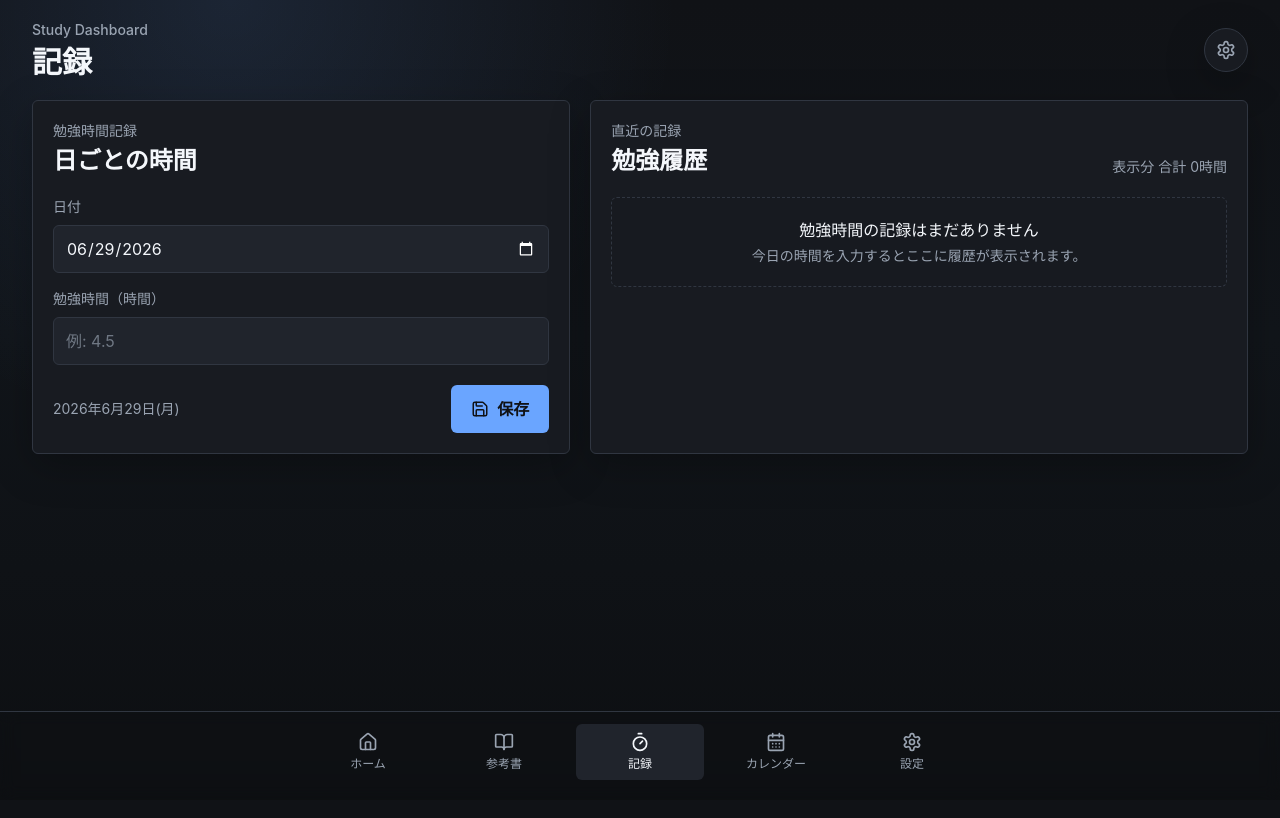
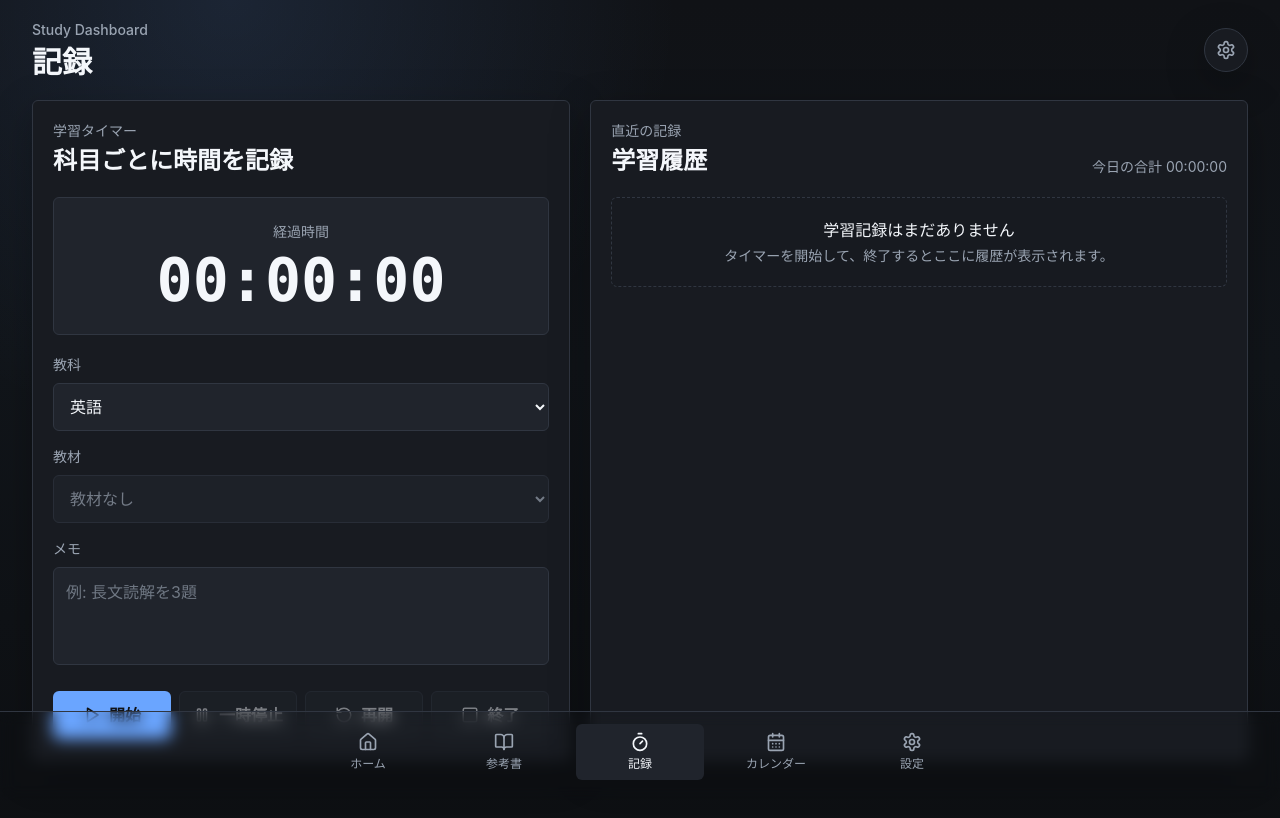
Before and after one commit to taiyo-yurasis/StudyDashBoard, a Next.js app: page / in a window 1280 px wide. Both pictures are taken after a click on the button "記録". Shown: the top 818 px of the page. Built offline with nearby package versions, Linux system fonts and the light colour scheme.

Commit message:
タイマー機能追加

```diff
--- a/components/shared/SubjectSelect.tsx
+++ b/components/shared/SubjectSelect.tsx
@@ -23,15 +23,17 @@ type SubjectSelectProps = {
   value: Subject;
   onChange: (subject: Subject) => void;
   label?: string;
+  disabled?: boolean;
 };
 
-export function SubjectSelect({ value, onChange, label = "教科" }: SubjectSelectProps) {
+export function SubjectSelect({ value, onChange, label = "教科", disabled = false }: SubjectSelectProps) {
   return (
     <label className="block">
       <span className="mb-2 block text-sm font-medium text-muted">{label}</span>
       <select
         value={value}
         onChange={(event) => onChange(event.target.value as Subject)}
+        disabled={disabled}
         className="h-12 w-full rounded-md border border-line bg-panelSoft px-3 text-base text-ink outline-none focus:border-accent"
       >
         {subjects.map((subject) => (
--- a/components/study/StudyHistory.tsx
+++ b/components/study/StudyHistory.tsx
@@ -2,32 +2,69 @@
 
 import { EmptyState } from "@/components/shared/EmptyState";
 import type { StudyData } from "@/types/study";
-import { formatJapaneseDate } from "@/utils/date";
-import { formatHours } from "@/utils/progress";
+import { formatJapaneseDate, todayKey } from "@/utils/date";
+import { formatDurationHms, formatHours } from "@/utils/progress";
 
 type StudyHistoryProps = {
   data: StudyData;
 };
 
+function formatClockTime(value: string): string {
+  return new Intl.DateTimeFormat("ja-JP", {
+    hour: "2-digit",
+    minute: "2-digit"
+  }).format(new Date(value));
+}
+
 export function StudyHistory({ data }: StudyHistoryProps) {
-  const records = [...data.records].sort((a, b) => b.date.localeCompare(a.date)).slice(0, 14);
-  const total = records.reduce((sum, record) => sum + record.hours, 0);
+  const today = todayKey();
+  const sessions = [...data.studySessions]
+    .sort((a, b) => b.startTime.localeCompare(a.startTime))
+    .slice(0, 14);
+  const todaySessionSeconds = data.studySessions
+    .filter((session) => session.date === today)
+    .reduce((sum, session) => sum + session.durationSeconds, 0);
+  const todayRecord = data.records.find((record) => record.date === today);
+  const todayTotalSeconds =
+    todaySessionSeconds > 0 ? todaySessionSeconds : Math.round((todayRecord?.hours ?? 0) * 3600);
+  const legacyRecords = [...data.records].sort((a, b) => b.date.localeCompare(a.date)).slice(0, 14);
 
   return (
     <section className="rounded-md border border-line bg-panel p-5 shadow-subtle">
       <div className="flex flex-wrap items-end justify-between gap-3">
         <div>
           <p className="text-sm font-medium text-muted">直近の記録</p>
-          <h2 className="mt-1 text-2xl font-semibold text-ink">勉強履歴</h2>
+          <h2 className="mt-1 text-2xl font-semibold text-ink">学習履歴</h2>
         </div>
-        <p className="text-sm text-muted">表示分 合計 {formatHours(total)}</p>
+        <p className="text-sm text-muted">今日の合計 {formatDurationHms(todayTotalSeconds)}</p>
       </div>
 
       <div className="mt-5 space-y-3">
-        {records.length === 0 ? (
-          <EmptyState title="勉強時間の記録はまだありません" description="今日の時間を入力するとここに履歴が表示されます。" />
-        ) : (
-          records.map((record) => (
+        {sessions.length > 0 ? (
+          sessions.map((session) => (
+            <article key={session.id} className="rounded-md border border-line bg-panelSoft p-4">
+              <div className="flex flex-wrap items-start justify-between gap-3">
+                <div className="min-w-0">
+                  <p className="text-sm font-medium text-muted">{formatJapaneseDate(session.date)}</p>
+                  <h3 className="mt-1 truncate text-lg font-semibold text-ink">
+                    {session.subject}
+                    {session.bookTitle ? ` / ${session.bookTitle}` : ""}
+                  </h3>
+                </div>
+                <p className="font-mono text-2xl font-semibold tabular-nums text-accent">
+                  {formatDurationHms(session.durationSeconds)}
+                </p>
+              </div>
+              <div className="mt-3 flex flex-wrap items-center gap-3 text-sm text-muted">
+                <span>
+                  {formatClockTime(session.startTime)} - {formatClockTime(session.endTime)}
+                </span>
+                {session.memo && <span className="truncate">{session.memo}</span>}
+              </div>
+            </article>
+          ))
+        ) : legacyRecords.length > 0 ? (
+          legacyRecords.map((record) => (
             <div
               key={record.date}
               className="flex items-center justify-between gap-4 rounded-md border border-line bg-panelSoft p-4"
@@ -36,6 +73,11 @@ export function StudyHistory({ data }: StudyHistoryProps) {
               <p className="text-xl font-semibold text-accent">{formatHours(record.hours)}</p>
             </div>
           ))
+        ) : (
+          <EmptyState
+            title="学習記録はまだありません"
+            description="タイマーを開始して、終了するとここに履歴が表示されます。"
+          />
         )}
       </div>
     </section>
--- a/components/study/StudyTimer.tsx
+++ b/components/study/StudyTimer.tsx
@@ -1,70 +1,192 @@
 "use client";
 
-import { Save } from "lucide-react";
-import { useEffect, useState } from "react";
-import type { StudyData } from "@/types/study";
-import { formatLongJapaneseDate, todayKey } from "@/utils/date";
+import { Pause, Play, RotateCcw, Square } from "lucide-react";
+import { useEffect, useMemo, useState } from "react";
+import { SubjectSelect } from "@/components/shared/SubjectSelect";
+import type { StudyData, Subject } from "@/types/study";
+import { toDateKey } from "@/utils/date";
+import { formatDurationHms } from "@/utils/progress";
 
 type StudyTimerProps = {
   data: StudyData;
 };
 
+type TimerStatus = "idle" | "running" | "paused";
+
 export function StudyTimer({ data }: StudyTimerProps) {
-  const [date, setDate] = useState(todayKey());
-  const [hours, setHours] = useState("");
+  const [subject, setSubject] = useState<Subject>("英語");
+  const [bookId, setBookId] = useState("");
+  const [memo, setMemo] = useState("");
+  const [status, setStatus] = useState<TimerStatus>("idle");
+  const [startTime, setStartTime] = useState<string | null>(null);
+  const [activeStartedAt, setActiveStartedAt] = useState<number | null>(null);
+  const [accumulatedSeconds, setAccumulatedSeconds] = useState(0);
+  const [nowMs, setNowMs] = useState(Date.now());
+  const [message, setMessage] = useState("");
+
+  const filteredBooks = useMemo(
+    () => data.books.filter((book) => book.subject === subject),
+    [data.books, subject]
+  );
+  const selectedBook = filteredBooks.find((book) => book.id === bookId);
+  const elapsedSeconds =
+    status === "running" && activeStartedAt
+      ? accumulatedSeconds + Math.floor((nowMs - activeStartedAt) / 1000)
+      : accumulatedSeconds;
 
   useEffect(() => {
-    const record = data.records.find((item) => item.date === date);
-    setHours(record ? String(record.hours) : "");
-  }, [data.records, date]);
+    if (bookId && !filteredBooks.some((book) => book.id === bookId)) {
+      setBookId("");
+    }
+  }, [bookId, filteredBooks]);
 
-  const save = () => {
-    const numericHours = Math.max(0, Number(hours) || 0);
-    data.setStudyHours(date, numericHours);
+  useEffect(() => {
+    if (status !== "running") {
+      return;
+    }
+
+    const intervalId = window.setInterval(() => setNowMs(Date.now()), 500);
+    return () => window.clearInterval(intervalId);
+  }, [status]);
+
+  const start = () => {
+    const now = new Date();
+    setStartTime(now.toISOString());
+    setActiveStartedAt(now.getTime());
+    setNowMs(now.getTime());
+    setAccumulatedSeconds(0);
+    setMessage("");
+    setStatus("running");
+  };
+
+  const pause = () => {
+    setAccumulatedSeconds(elapsedSeconds);
+    setActiveStartedAt(null);
+    setStatus("paused");
+  };
+
+  const resume = () => {
+    const now = Date.now();
+    setActiveStartedAt(now);
+    setNowMs(now);
+    setStatus("running");
+  };
+
+  const finish = () => {
+    if (!startTime) {
+      return;
+    }
+
+    const end = new Date();
+    const durationSeconds =
+      status === "running" && activeStartedAt
+        ? accumulatedSeconds + Math.floor((end.getTime() - activeStartedAt) / 1000)
+        : accumulatedSeconds;
+    const trimmedMemo = memo.trim();
+
+    data.addStudySession({
+      date: toDateKey(new Date(startTime)),
+      subject,
+      bookId: selectedBook?.id,
+      bookTitle: selectedBook?.title,
+      startTime,
+      endTime: end.toISOString(),
+      durationSeconds,
+      memo: trimmedMemo || undefined
+    });
+
+    setStatus("idle");
+    setStartTime(null);
+    setActiveStartedAt(null);
+    setAccumulatedSeconds(0);
+    setMemo("");
+    setMessage("学習記録を保存しました");
   };
 
   return (
     <section className="rounded-md border border-line bg-panel p-5 shadow-subtle">
       <div>
-        <p className="text-sm font-medium text-muted">勉強時間記録</p>
-        <h2 className="mt-1 text-2xl font-semibold text-ink">日ごとの時間</h2>
+        <p className="text-sm font-medium text-muted">学習タイマー</p>
+        <h2 className="mt-1 text-2xl font-semibold text-ink">科目ごとに時間を記録</h2>
+      </div>
+
+      <div className="mt-5 rounded-md border border-line bg-panelSoft px-4 py-6 text-center">
+        <p className="text-sm font-medium text-muted">経過時間</p>
+        <p className="mt-2 font-mono text-5xl font-semibold tabular-nums text-ink sm:text-6xl">
+          {formatDurationHms(elapsedSeconds)}
+        </p>
       </div>
 
       <div className="mt-5 grid gap-4">
+        <SubjectSelect value={subject} onChange={setSubject} disabled={status !== "idle"} />
         <label className="block">
-          <span className="mb-2 block text-sm font-medium text-muted">日付</span>
-          <input
-            type="date"
-            value={date}
-            onChange={(event) => setDate(event.target.value)}
-            className="h-12 w-full rounded-md border border-line bg-panelSoft px-3 text-base text-ink outline-none focus:border-accent"
-          />
+          <span className="mb-2 block text-sm font-medium text-muted">教材</span>
+          <select
+            value={bookId}
+            onChange={(event) => setBookId(event.target.value)}
+            disabled={status !== "idle" || filteredBooks.length === 0}
+            className="h-12 w-full rounded-md border border-line bg-panelSoft px-3 text-base text-ink outline-none focus:border-accent disabled:text-muted"
+          >
+            <option value="">教材なし</option>
+            {filteredBooks.map((book) => (
+              <option key={book.id} value={book.id}>
+                {book.title}
+              </option>
+            ))}
+          </select>
         </label>
         <label className="block">
-          <span className="mb-2 block text-sm font-medium text-muted">勉強時間（時間）</span>
-          <input
-            type="number"
-            min="0"
-            step="0.5"
-            value={hours}
-            onChange={(event) => setHours(event.target.value)}
-            placeholder="例: 4.5"
-            className="h-12 w-full rounded-md border border-line bg-panelSoft px-3 text-base text-ink outline-none placeholder:text-muted/65 focus:border-accent"
+          <span className="mb-2 block text-sm font-medium text-muted">メモ</span>
+          <textarea
+            value={memo}
+            onChange={(event) => setMemo(event.target.value)}
+            placeholder="例: 長文読解を3題"
+            rows={3}
+            className="w-full resize-none rounded-md border border-line bg-panelSoft px-3 py-3 text-base text-ink outline-none placeholder:text-muted/65 focus:border-accent"
           />
         </label>
       </div>
 
-      <div className="mt-5 flex flex-wrap items-center justify-between gap-3">
-        <p className="text-sm text-muted">{formatLongJapaneseDate(date)}</p>
+      <div className="mt-5 grid grid-cols-2 gap-2 sm:grid-cols-4">
         <button
           type="button"
-          onClick={save}
-          className="flex h-12 items-center justify-center gap-2 rounded-md bg-accent px-5 font-semibold text-surface"
+          onClick={start}
+          disabled={status !== "idle"}
+          className="flex h-12 items-center justify-center gap-2 rounded-md bg-accent px-3 font-semibold text-surface disabled:cursor-not-allowed disabled:opacity-45"
         >
-          <Save size={18} aria-hidden />
-          <span>保存</span>
+          <Play size={18} aria-hidden />
+          <span>開始</span>
+        </button>
+        <button
+          type="button"
+          onClick={pause}
+          disabled={status !== "running"}
+          className="flex h-12 items-center justify-center gap-2 rounded-md border border-line bg-panelSoft px-3 font-semibold text-ink disabled:cursor-not-allowed disabled:opacity-45"
+        >
+          <Pause size={18} aria-hidden />
+          <span>一時停止</span>
+        </button>
+        <button
+          type="button"
+          onClick={resume}
+          disabled={status !== "paused"}
+          className="flex h-12 items-center justify-center gap-2 rounded-md border border-line bg-panelSoft px-3 font-semibold text-ink disabled:cursor-not-allowed disabled:opacity-45"
+        >
+          <RotateCcw size={18} aria-hidden />
+          <span>再開</span>
+        </button>
+        <button
+          type="button"
+          onClick={finish}
+          disabled={status === "idle"}
+          className="flex h-12 items-center justify-center gap-2 rounded-md border border-line bg-panelSoft px-3 font-semibold text-ink disabled:cursor-not-allowed disabled:opacity-45"
+        >
+          <Square size={18} aria-hidden />
+          <span>終了</span>
         </button>
       </div>
+
+      {message && <p className="mt-4 text-sm font-medium text-accent">{message}</p>}
     </section>
   );
 }
--- a/hooks/useStudyData.ts
+++ b/hooks/useStudyData.ts
@@ -2,12 +2,21 @@
 
 import { useEffect, useMemo, useState } from "react";
 import { APP_CONFIG } from "@/lib/config";
-import type { AppSettings, StudyBook, StudyData, StudyRecord, StudyState, StudyTask } from "@/types/study";
+import type {
+  AppSettings,
+  StudyBook,
+  StudyData,
+  StudyRecord,
+  StudySession,
+  StudyState,
+  StudyTask
+} from "@/types/study";
 
 const initialState: StudyState = {
   tasks: [],
   books: [],
   records: [],
+  studySessions: [],
   settings: {
     examDate: APP_CONFIG.defaultExamDate
   }
@@ -28,6 +37,7 @@ function normalizeState(value: unknown): StudyState {
     tasks: Array.isArray(source?.tasks) ? source.tasks : initialState.tasks,
     books: Array.isArray(source?.books) ? source.books : initialState.books,
     records: Array.isArray(source?.records) ? source.records : initialState.records,
+    studySessions: Array.isArray(source?.studySessions) ? source.studySessions : initialState.studySessions,
     settings: {
       ...initialState.settings,
       ...(source?.settings ?? {})
@@ -131,6 +141,34 @@ export function useStudyData(): StudyData {
           };
         });
       },
+      addStudySession: (session) => {
+        const timestamp = now();
+        const nextSession: StudySession = {
+          ...session,
+          id: createId("session"),
+          durationSeconds: Math.max(0, Math.round(session.durationSeconds)),
+          createdAt: timestamp,
+          updatedAt: timestamp
+        };
+        const additionalHours = nextSession.durationSeconds / 3600;
+
+        setState((current) => {
+          const existingRecord = current.records.find((record) => record.date === nextSession.date);
+          const nextRecord: StudyRecord = {
+            date: nextSession.date,
+            hours: Number(((existingRecord?.hours ?? 0) + additionalHours).toFixed(3)),
+            updatedAt: timestamp
+          };
+
+          return {
+            ...current,
+            studySessions: [nextSession, ...current.studySessions],
+            records: existingRecord
+              ? current.records.map((record) => (record.date === nextSession.date ? nextRecord : record))
+              : [nextRecord, ...current.records]
+          };
+        });
+      },
       updateSettings: (settings: Partial<AppSettings>) => {
         setState((current) => ({
           ...current,
--- a/utils/progress.ts
+++ b/utils/progress.ts
@@ -17,3 +17,12 @@ export function formatHours(hours: number): string {
 
   return Number.isInteger(hours) ? `${hours}時間` : `${hours.toFixed(1)}時間`;
 }
+
+export function formatDurationHms(seconds: number): string {
+  const safeSeconds = Math.max(0, Math.floor(Number.isFinite(seconds) ? seconds : 0));
+  const hours = Math.floor(safeSeconds / 3600);
+  const minutes = Math.floor((safeSeconds % 3600) / 60);
+  const remainingSeconds = safeSeconds % 60;
+
+  return [hours, minutes, remainingSeconds].map((value) => String(value).padStart(2, "0")).join(":");
+}
```
Also changed, not shown: types/study.ts (+16 -0 lines).
